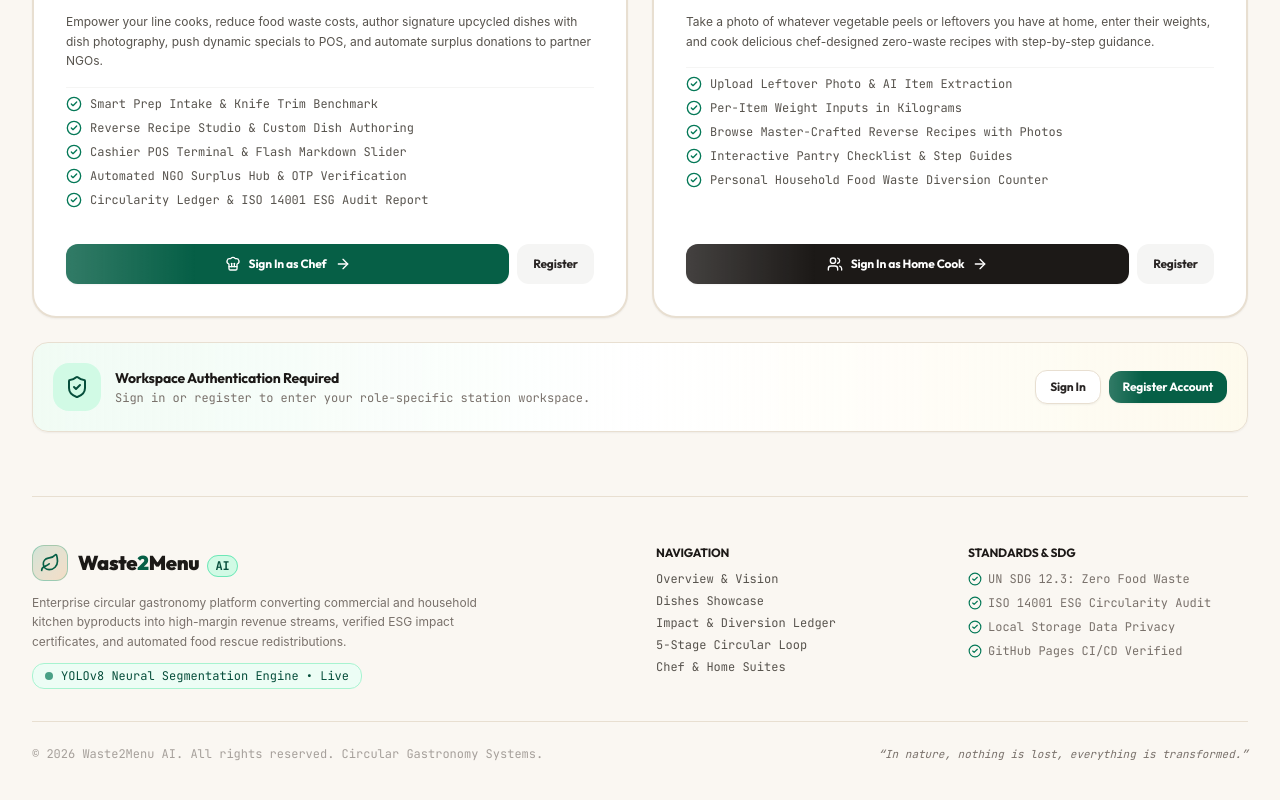
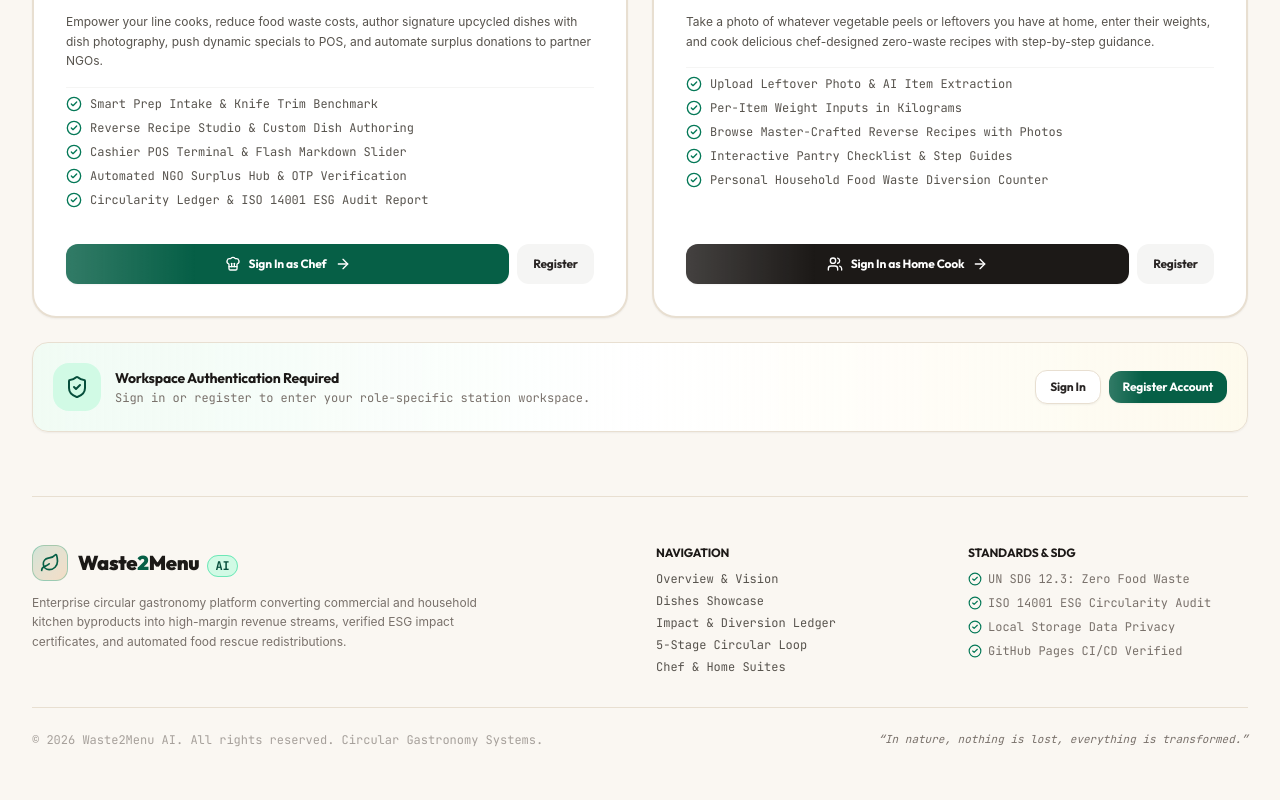
Before and after one commit to HriddhoChatterjee/Waste2Menu-AI, a React (Vite) app: page / in a window 1280 px wide. Shown: the part 4187-4987 px from the top of the page. Built offline with nearby package versions, Linux system fonts and the light colour scheme.

Commit message:
fix(footer): remove YOLOv8 Neural Segmentation Engine pill from footer

```diff
--- a/src/components/dashboard/MainOpeningDashboard.tsx
+++ b/src/components/dashboard/MainOpeningDashboard.tsx
@@ -1235,10 +1235,6 @@ export const MainOpeningDashboard: React.FC = () => {
               <p className="text-xs text-stone-500 leading-relaxed max-w-md font-sans">
                 Enterprise circular gastronomy platform converting commercial and household kitchen byproducts into high-margin revenue streams, verified ESG impact certificates, and automated food rescue redistributions.
               </p>
-              <div className="flex items-center space-x-2 text-xs font-mono text-emerald-800 bg-emerald-50 border border-emerald-200 px-3 py-1 rounded-xl w-fit">
-                <span className="w-2 h-2 rounded-full bg-emerald-600 animate-pulse" />
-                <span>YOLOv8 Neural Segmentation Engine • Live</span>
-              </div>
             </div>
 
             {/* Col 2: Navigation Links */}
```
Also changed, not shown: 2 other files (tests, documents, lock files or other folders).
